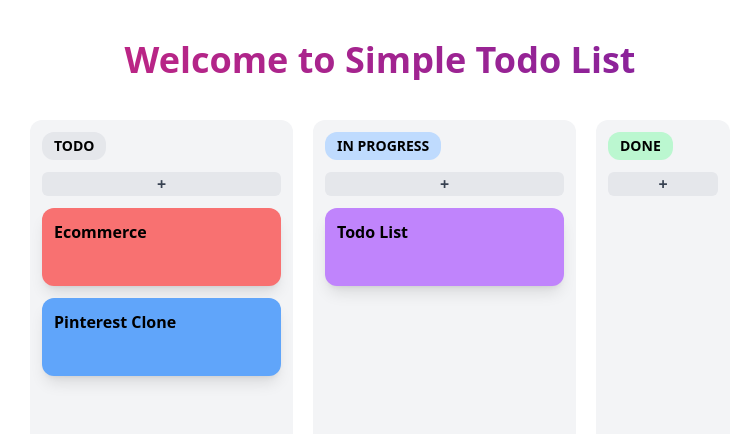
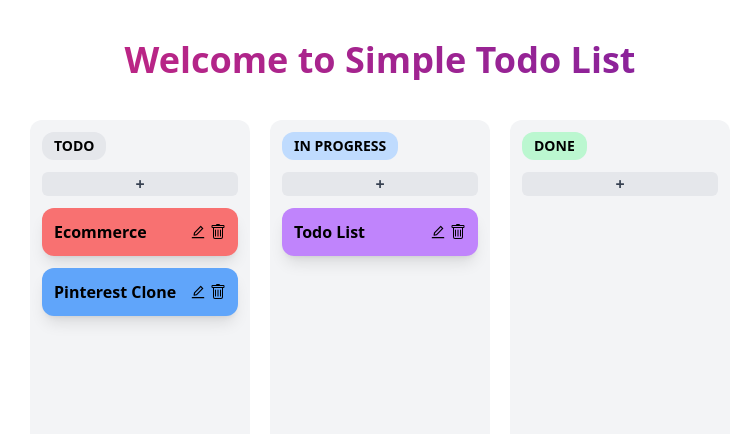
Before and after one commit to makiwebdeveloper/todo-list, a React (Vite) app: page / in a window 1280 px wide. Shown: the top 434 px of the page, without its empty margins (260-1009 px from the left). Built offline with nearby package versions, Linux system fonts and the light colour scheme.

Commit message:
drag and drop

```diff
--- a/package.json
+++ b/package.json
@@ -9,11 +9,15 @@
   "dependencies": {
     "classnames": "^2.3.2",
     "react": "^17.0.2",
+    "react-beautiful-dnd": "^13.1.1",
     "react-dom": "^17.0.2",
+    "react-icons": "^4.7.1",
+    "react-textarea-autosize": "^8.4.0",
     "uuid": "^9.0.0"
   },
   "devDependencies": {
     "@types/react": "^17.0.33",
+    "@types/react-beautiful-dnd": "^13.1.3",
     "@types/react-dom": "^17.0.10",
     "@types/uuid": "^9.0.0",
     "@vitejs/plugin-react": "^1.0.7",
--- a/src/App.tsx
+++ b/src/App.tsx
@@ -1,14 +1,44 @@
 import { useState } from "react";
-import { ITask } from "./types";
+import { IData, ITask, StatusType } from "./types";
 import { v4 } from "uuid";
 import Column from "./components/Column";
+import { DragDropContext, DropResult } from "react-beautiful-dnd";
+
+const onDragEnd = (
+  result: DropResult,
+  data: IData,
+  setData: React.Dispatch<React.SetStateAction<IData>>
+) => {
+  const { destination, source } = result;
+
+  if (!destination) return;
+
+  if (source.droppableId !== destination.droppableId) {
+    const sourceColumn = data[source.droppableId as StatusType];
+    const destColumn = data[destination.droppableId as StatusType];
+    const sourceItems = [...sourceColumn];
+    const destItems = [...destColumn];
+    const [removed] = sourceItems.splice(source.index, 1);
+    destItems.splice(destination.index, 0, removed);
+    setData({
+      ...data,
+      [source.droppableId]: sourceItems,
+      [destination.droppableId]: destItems,
+    });
+  } else {
+    const column = data[source.droppableId as StatusType];
+    const copiedItems = [...column];
+    const [removed] = copiedItems.splice(source.index, 1);
+    copiedItems.splice(destination.index, 0, removed);
+    setData({
+      ...data,
+      [source.droppableId]: copiedItems,
+    });
+  }
+};
 
 function App() {
-  const [data, setData] = useState<{
-    todo: ITask[];
-    "in progress": ITask[];
-    done: ITask[];
-  }>({
+  const [data, setData] = useState<IData>({
     todo: [
       { id: v4(), title: "Ecommerce", color: "bg-red-400" },
       { id: v4(), title: "Pinterest Clone", color: "bg-blue-400" },
@@ -22,11 +52,13 @@ function App() {
       <h1 className="text-4xl font-bold text-transparent bg-clip-text bg-gradient-to-r from-pink-600 to-purple-800 text-center mb-10">
         Welcome to Simple Todo List
       </h1>
-      <div className="flex gap-5 w-[700px] mx-auto min-h-[calc(100%-60px)]">
-        {Object.entries(data).map(([name, items]) => (
-          <Column key={name} columnName={name} tasks={items} />
-        ))}
-      </div>
+      <DragDropContext onDragEnd={(result) => onDragEnd(result, data, setData)}>
+        <div className="flex gap-5 w-[700px] mx-auto min-h-[calc(100%-60px)]">
+          {Object.entries(data).map(([name, items]) => (
+            <Column key={name} columnName={name} tasks={items} />
+          ))}
+        </div>
+      </DragDropContext>
     </div>
   );
 }
--- a/src/components/Column.tsx
+++ b/src/components/Column.tsx
@@ -2,6 +2,7 @@ import { FC } from "react";
 import { ITask } from "../types";
 import classNames from "classnames";
 import TaskItem from "./TaskItem";
+import { Droppable } from "react-beautiful-dnd";
 
 interface Props {
   tasks: ITask[];
@@ -23,11 +24,20 @@ const Column: FC<Props> = ({ tasks, columnName }) => {
       <button className="bg-gray-200 w-full rounded-md my-3 font-semibold text-gray-700">
         +
       </button>
-      <div className="flex flex-col gap-3">
-        {tasks.map((task) => (
-          <TaskItem key={task.id} task={task} />
-        ))}
-      </div>
+      <Droppable droppableId={columnName}>
+        {(provided, snapshot) => (
+          <div
+            ref={provided.innerRef}
+            {...provided.droppableProps}
+            className="h-[calc(100%-80px)]"
+          >
+            {tasks.map((task, index) => (
+              <TaskItem key={task.id} task={task} index={index} />
+            ))}
+            {provided.placeholder}
+          </div>
+        )}
+      </Droppable>
     </div>
   );
 };
--- a/src/components/TaskItem.tsx
+++ b/src/components/TaskItem.tsx
@@ -1,20 +1,47 @@
-import { FC } from "react";
+import { FC, useState } from "react";
+import { Draggable } from "react-beautiful-dnd";
 import { ITask } from "../types";
+import TextareaAutosize from "react-textarea-autosize";
+import { AiOutlineEdit, AiOutlineCheck } from "react-icons/ai";
+import { BsTrash } from "react-icons/bs";
 
 interface Props {
   task: ITask;
+  index: number;
 }
 
-const TaskItem: FC<Props> = ({ task }) => {
+const TaskItem: FC<Props> = ({ task, index }) => {
+  const [isEdit, setIsEdit] = useState(false);
+
   return (
-    <label
-      className={`${task.color} font-semibold rounded-xl p-3 shadow-lg cursor-pointer`}
-    >
-      <textarea
-        value={task.title}
-        className="resize-none bg-transparent outline-none cursor-pointer"
-      />
-    </label>
+    <Draggable draggableId={task.id} index={index}>
+      {(provided, snapshot) => (
+        <div
+          ref={provided.innerRef}
+          {...provided.dragHandleProps}
+          {...provided.draggableProps}
+          className={`${task.color} font-semibold rounded-xl p-3 shadow-lg cursor-pointer mb-3`}
+        >
+          <div className="flex justify-between items-center">
+            <p>{task.title}</p>
+            <div className="flex items-center gap-1">
+              <button onClick={() => setIsEdit((prev) => !prev)}>
+                {isEdit ? <AiOutlineCheck /> : <AiOutlineEdit />}
+              </button>
+              <button>
+                <BsTrash />
+              </button>
+            </div>
+          </div>
+          {isEdit && (
+            <TextareaAutosize
+              placeholder="Edit title"
+              className="w-full py-1 text-sm placeholder-black mt-3 bg-transparent outline-none border-t border-b border-black resize-none"
+            />
+          )}
+        </div>
+      )}
+    </Draggable>
   );
 };
 
--- a/src/types/index.ts
+++ b/src/types/index.ts
@@ -3,3 +3,11 @@ export interface ITask {
   title: string;
   color: string;
 }
+
+export type StatusType = "todo" | "in progress" | "done";
+
+export interface IData {
+  todo: ITask[];
+  "in progress": ITask[];
+  done: ITask[];
+}
```
Also changed, not shown: 2 other files (tests, documents, lock files or other folders).
